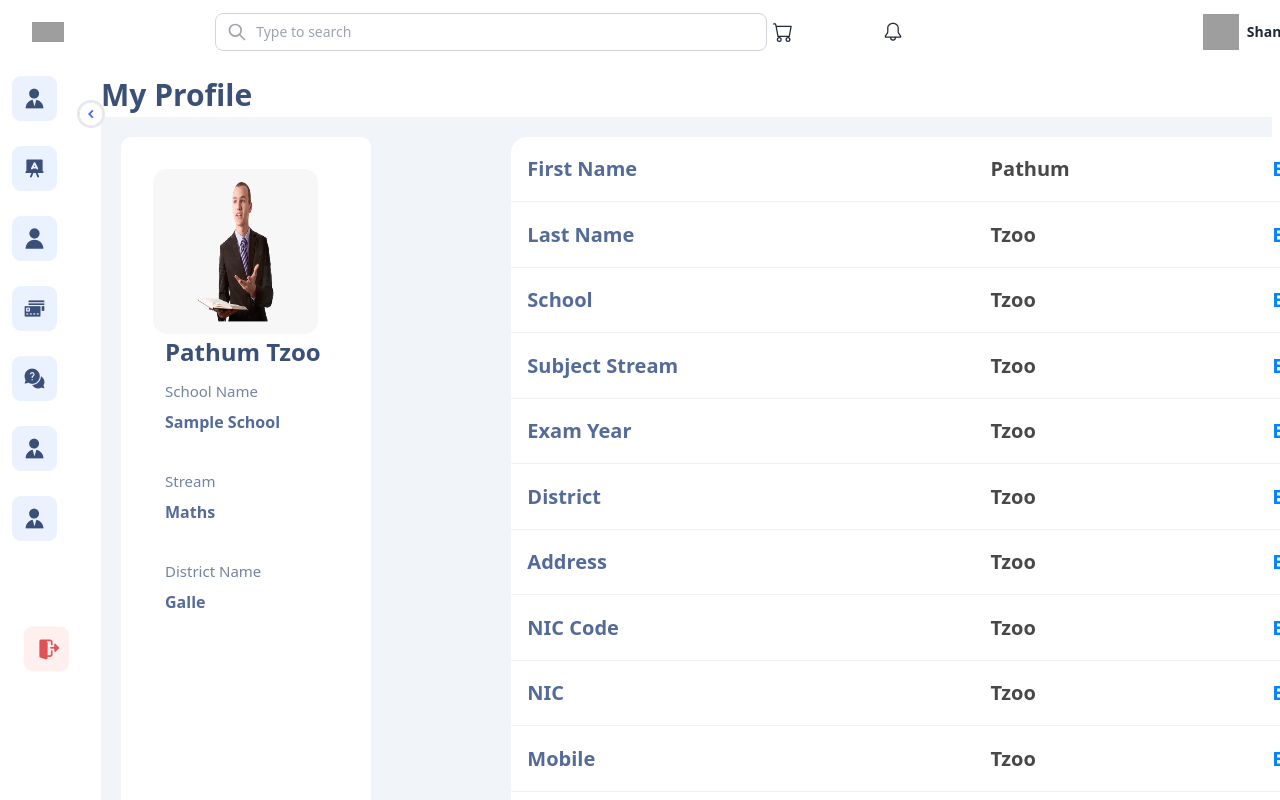
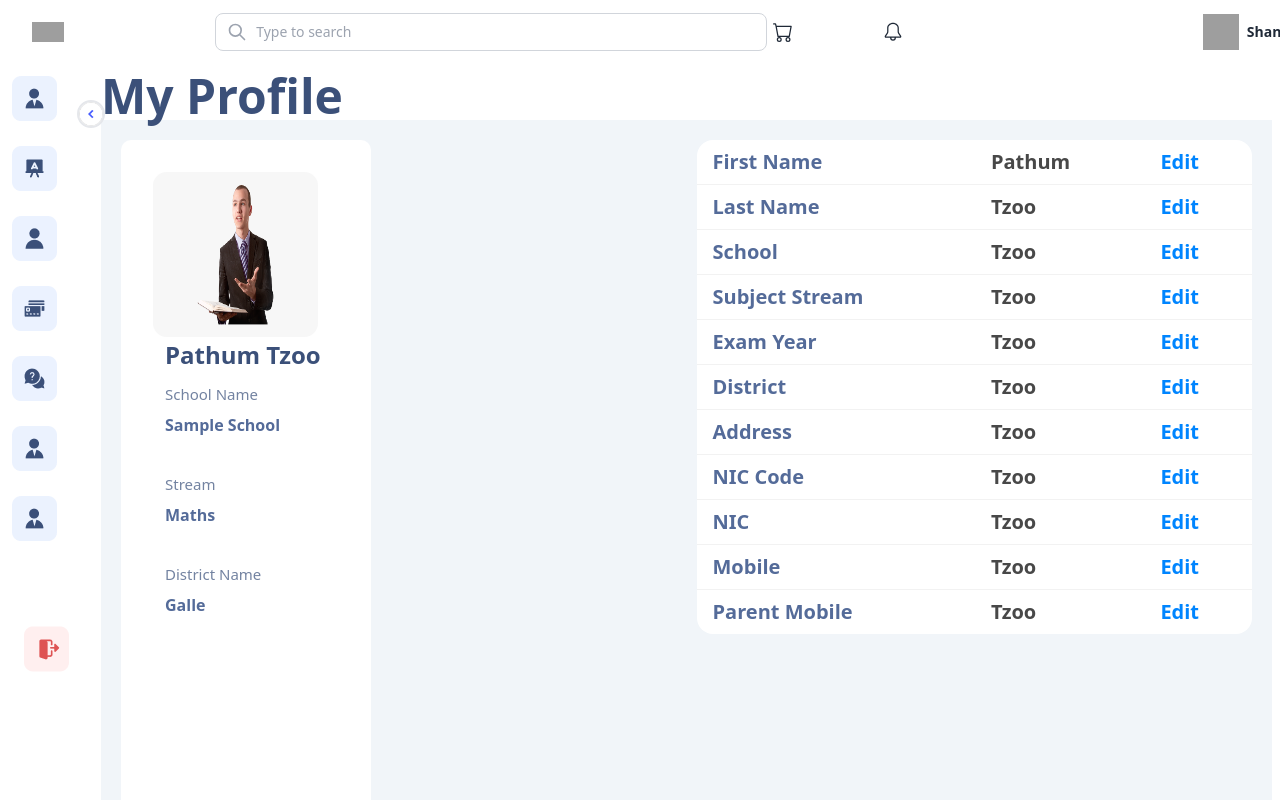
Before and after one commit to sachin96Boy/tution-frontend, a React (Vite) app: page /Profile in a window 1280 px wide. Built offline with nearby package versions, Linux system fonts and the light colour scheme; grey boxes are pictures that could not be loaded.

Commit message:
update profile page and note page

```diff
--- a/src/components/Page/Note.tsx
+++ b/src/components/Page/Note.tsx
@@ -1,4 +1,3 @@
-import React from "react";
 import TemplateDashboard from "../TemplateDashboard";
 import NoteComponent from "../NoteComponents";
 import QAComponent from "../QAComponents";
@@ -18,7 +17,7 @@ function Note() {
         2022 Biology Revision{" "}
         <span className="ml-3 text-[#7383A1] font-bold text-2xl">March</span>{" "}
       </h2>
-      <div className="grid grid-cols gap-4 bg-slate-100 md:grid-cols-1 lg:grid-cols-2 xl:grid-cols-2 2xl:grid-cols-2 ">
+      <div className="grid grid-cols-1 gap-4 bg-slate-100 md:grid-cols-1 lg:grid-cols-2 xl:grid-cols-2 2xl:grid-cols-2 m-5">
         <NoteComponent
           imageURL="./src/assets/bio.png"
           button1="OverView"
@@ -26,7 +25,7 @@ function Note() {
           items={items}
           items2={items2}
         />
-        <div className="grid grid-rows-1 gap-4 md:gap-2">
+        <div className=" grid-rows-1 gap-4 md:grid-rows-1 lg:grid-rows-1">
           <QAComponent
             Title="QA Announcement"
             button="Ask New Questions"
--- a/src/components/Page/Profile.tsx
+++ b/src/components/Page/Profile.tsx
@@ -1,3 +1,4 @@
+import React from "react";
 import TemplateDashboard from "../TemplateDashboard";
 import ProfileComponent from "../ProfileComponents";
 import ProfileTableComponent from "../ProfileTableComponents";
@@ -15,15 +16,16 @@ function Profile() {
     { details: "NIC", input: "Tzoo", button: "Edit" },
     { details: "Mobile", input: "Tzoo", button: "Edit" },
     { details: "Parent Mobile", input: "Tzoo", button: "Edit" },
-
     // Add more rows as needed
   ];
 
   return (
-    <>
-      <TemplateDashboard>
-        <p className="text-[#3B5079] font-bold text-[30px]">My Profile</p>
-        <div className="grid grid-cols md:grid-cols-2 lg:grid-cols-4 xl:grid-cols-3 2xl:grid-cols-3 gap-10 p-5 bg-slate-100">
+    <TemplateDashboard>
+      <p className="text-[#3B5079] font-bold text-3xl sm:text-4xl lg:text-5xl">
+        My Profile
+      </p>
+      <div className="p-5 bg-slate-100">
+        <div className="grid grid-cols-1 gap-5 sm:grid-cols-2 lg:grid-cols-2 xl:grid-cols-2 2xl:grid-cols-2">
           <ProfileComponent
             imageUrl="./src/assets/bio.png"
             name={"Pathum Tzoo"}
@@ -36,8 +38,8 @@ function Profile() {
           />
           <ProfileTableComponent rows={rows} />
         </div>
-      </TemplateDashboard>
-    </>
+      </div>
+    </TemplateDashboard>
   );
 }
 
--- a/src/components/ProfileTableComponents.tsx
+++ b/src/components/ProfileTableComponents.tsx
@@ -14,10 +14,8 @@ const ProfileTableComponent: React.FunctionComponent<
   ProfileTableComponentProps
 > = ({ rows }) => {
   return (
-    <>
-      <div className="">
-        <div>
-          <table className="table w-[924px] h-[719.15px] bg-[#FFFFFF]">
+    <div className="overflow-x-auto">
+      <table className="table w-full bg-white mb-5">
         <tbody>
           {rows.map((row, index) => (
             <tr key={index} className="text-[20px]">
@@ -31,8 +29,6 @@ const ProfileTableComponent: React.FunctionComponent<
         </tbody>
       </table>
     </div>
-      </div>
-    </>
   );
 };
 
--- a/src/components/QAComponents.tsx
+++ b/src/components/QAComponents.tsx
@@ -17,7 +17,7 @@ const QAComponent: React.FunctionComponent<QAComponentProps> = ({
         <p className="font-bold text-[#798DB2] text-[20px] ml-5">{Title}</p>
       </div>
       <div className="flex gap-3 p-3">
-        <div className="lg:block mr-auto ml-40 relative w-[587px] h-[52.7pxs]">
+        <div className="relative flex-1">
           <p className="pl-3 items-center flex absolute inset-y-0 left-0 pointer-events-none">
             <svg
               className="w-5 h-5 text-gray-400"
@@ -36,7 +36,7 @@ const QAComponent: React.FunctionComponent<QAComponentProps> = ({
           <input
             placeholder="Type to search"
             type="search"
-            className="border border-gray-300 focus:ring-red-600 focus:border--600 sm:text-sm rounded-lg pt-2 pb-2 pl-10 px-8 py-8 w-[587px] h-[52.7px]"
+            className="border border-gray-300 focus:ring-red-600 w-full h-[52.7px] focus:border--600 sm:text-sm rounded-lg pt-2 pb-2 pl-10 pr-8 md:max-w-md lg:max-w-lg xl:max-w-xl"
           />
         </div>
         <button className="btn w-[182px] h-[52.7px] rounded-[10px] bg-[#3B5079] text-[#FFFFFF] text-[16px] leading-4 font-bold">
@@ -44,9 +44,7 @@ const QAComponent: React.FunctionComponent<QAComponentProps> = ({
         </button>
       </div>
 
-      <p className="mr-auto ml-40 text-[#3B5079] font-bold text-[20px]">
-        {subTitle}
-      </p>
+      <p className="text-[#3B5079] font-bold text-[20px] ml-5">{subTitle}</p>
     </div>
   );
 };
```
Lines whose indentation alone changed are shown as unchanged.
